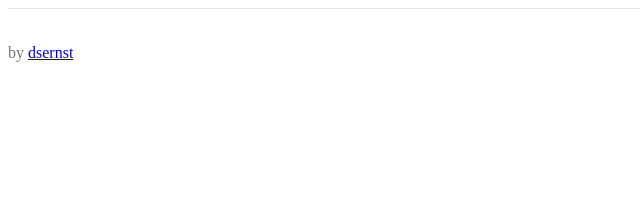
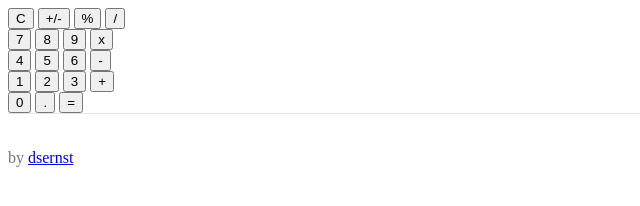
Before and after one commit to dsernst/angular-calculator, a website: page app/index.html in a window 1280 px wide. Shown: the whole page, without its empty margins (0-640 px from the left). Drawn offline with nearby package versions, Linux system fonts and the light colour scheme; some packages are replaced by stand-ins of ours; files that its build step writes are made by us from their sources.

Commit message:
add basic markup layout

```diff
--- a/app/views/main.html
+++ b/app/views/main.html
@@ -1,2 +1,31 @@
-<div class="jumbotron">
+<div class="main">
+  <div class="screen"></div>
+  <div class="row top">
+    <button>C</button>
+    <button>+/-</button>
+    <button>%</button>
+    <button class="operator">/</button>
+  </div>
+  <div class="row">
+    <button>7</button>
+    <button>8</button>
+    <button>9</button>
+    <button class="operator">x</button>
+  </div>
+  <div class="row">
+    <button>4</button>
+    <button>5</button>
+    <button>6</button>
+    <button class="operator">-</button>
+  </div>
+  <div class="row">
+    <button>1</button>
+    <button>2</button>
+    <button>3</button>
+    <button class="operator">+</button>
+  </div>
+  <div class="row">
+    <button class="double-wide">0</button>
+    <button>.</button>
+    <button class="operator">=</button>
 </div>
```
